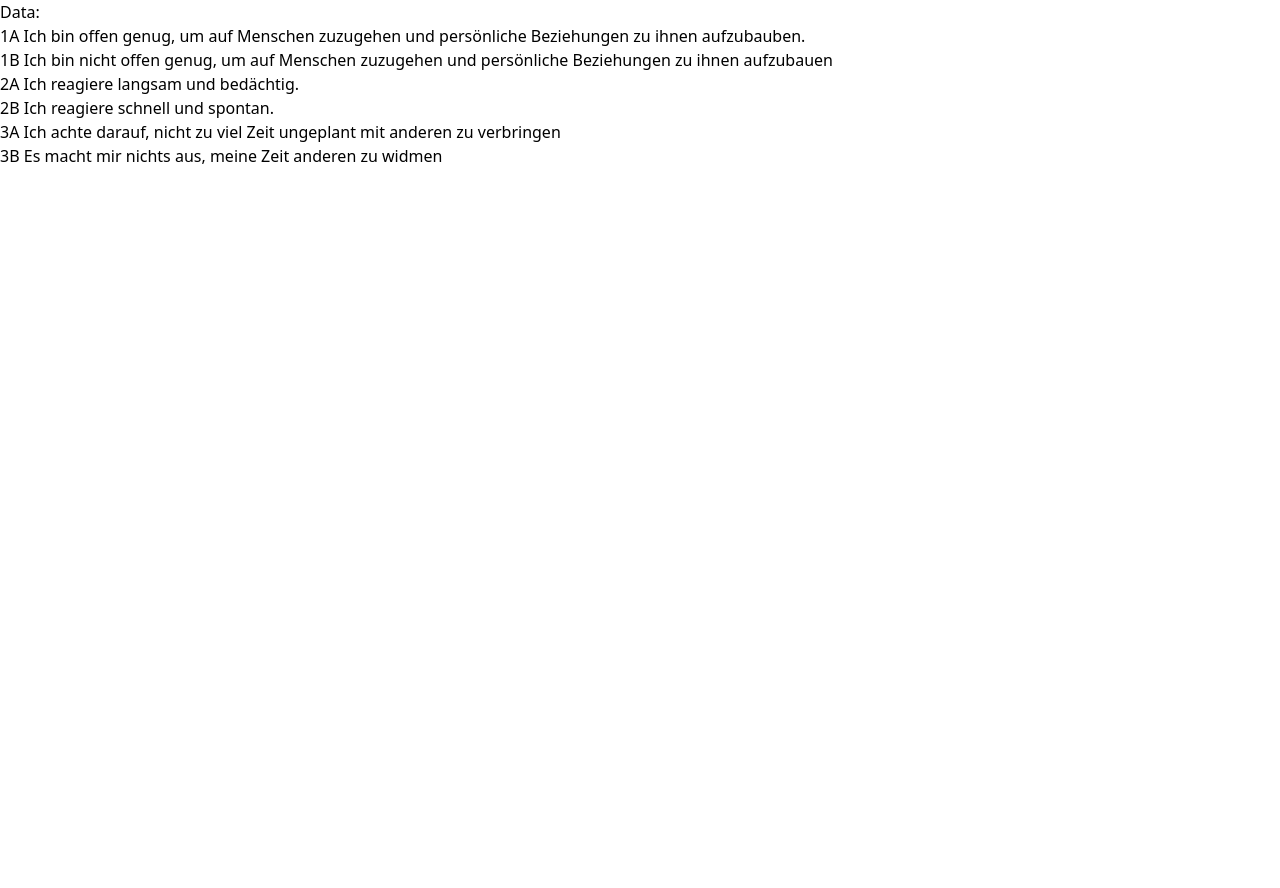
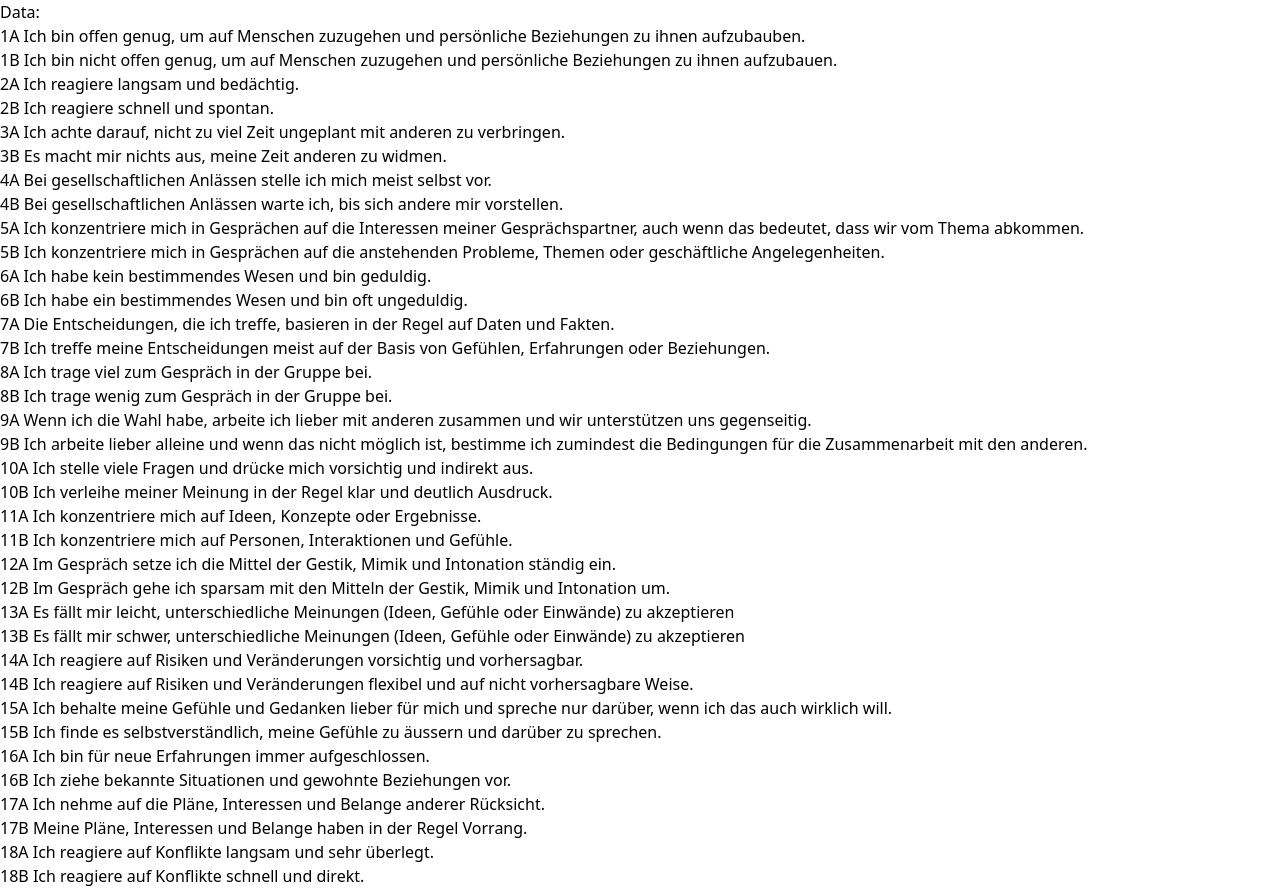
Before and after one commit to mic-meier/mdba, a Next.js app: page /mdba in a window 1280 px wide. Before the commit the page ends 800 px from the top, so only its background shows below. Built offline with nearby package versions, Linux system fonts and the light colour scheme.

Commit message:
feat: Complete data

```diff
--- a/data.ts
+++ b/data.ts
@@ -1,3 +1,5 @@
+import { channel } from 'diagnostic_channel'
+
 import { Questionnaire } from './types'
 
 export const questionnaire: Questionnaire = [
@@ -7,12 +9,16 @@ export const questionnaire: Questionnaire = [
       {
         choice: 'A',
         statement:
-          'Ich bin offen genug, um auf Menschen zuzugehen und persönliche Beziehungen zu ihnen aufzubauben.',
+          'Ich bin offen genug, um auf Menschen zuzugehen und persönliche Beziehungen\
+           zu ihnen aufzubauben.',
+        characteristic: 'O',
       },
       {
         choice: 'B',
         statement:
-          'Ich bin nicht offen genug, um auf Menschen zuzugehen und persönliche Beziehungen zu ihnen aufzubauen',
+          'Ich bin nicht offen genug, um auf Menschen zuzugehen und persönliche\
+           Beziehungen zu ihnen aufzubauen.',
+        characteristic: 'R',
       },
     ],
   },
@@ -22,10 +28,12 @@ export const questionnaire: Questionnaire = [
       {
         choice: 'A',
         statement: 'Ich reagiere langsam und bedächtig.',
+        characteristic: 'I',
       },
       {
         choice: 'B',
         statement: 'Ich reagiere schnell und spontan.',
+        characteristic: 'D',
       },
     ],
   },
@@ -35,11 +43,270 @@ export const questionnaire: Questionnaire = [
       {
         choice: 'A',
         statement:
-          'Ich achte darauf, nicht zu viel Zeit ungeplant mit anderen zu verbringen',
+          'Ich achte darauf, nicht zu viel Zeit ungeplant mit anderen zu verbringen.',
+        characteristic: 'R',
       },
       {
         choice: 'B',
-        statement: 'Es macht mir nichts aus, meine Zeit anderen zu widmen',
+        statement: 'Es macht mir nichts aus, meine Zeit anderen zu widmen.',
+        characteristic: 'O',
+      },
+    ],
+  },
+  {
+    set: 4,
+    choices: [
+      {
+        choice: 'A',
+        statement:
+          'Bei gesellschaftlichen Anlässen stelle ich mich meist selbst vor.',
+        characteristic: 'D',
+      },
+      {
+        choice: 'B',
+        statement:
+          'Bei gesellschaftlichen Anlässen warte ich, bis sich andere mir vorstellen.',
+        characteristic: 'I',
+      },
+    ],
+  },
+  {
+    set: 5,
+    choices: [
+      {
+        choice: 'A',
+        statement:
+          'Ich konzentriere mich in Gesprächen auf die Interessen meiner Gesprächspartner, \
+          auch wenn das bedeutet, dass wir vom Thema abkommen.',
+        characteristic: 'O',
+      },
+      {
+        choice: 'B',
+        statement:
+          'Ich konzentriere mich in Gesprächen auf die anstehenden Probleme, Themen\
+           oder geschäftliche Angelegenheiten.',
+        characteristic: 'R',
+      },
+    ],
+  },
+  {
+    set: 6,
+    choices: [
+      {
+        choice: 'A',
+        statement: 'Ich habe kein bestimmendes Wesen und bin geduldig.',
+        characteristic: 'I',
+      },
+      {
+        choice: 'B',
+        statement: 'Ich habe ein bestimmendes Wesen und bin oft ungeduldig.',
+        characteristic: 'D',
+      },
+    ],
+  },
+  {
+    set: 7,
+    choices: [
+      {
+        choice: 'A',
+        statement:
+          'Die Entscheidungen, die ich treffe, basieren in der Regel auf Daten und Fakten.',
+        characteristic: 'R',
+      },
+      {
+        choice: 'B',
+        statement:
+          'Ich treffe meine Entscheidungen meist auf der Basis von Gefühlen, Erfahrungen \
+            oder Beziehungen.',
+        characteristic: 'O',
+      },
+    ],
+  },
+  {
+    set: 8,
+    choices: [
+      {
+        choice: 'A',
+        statement: 'Ich trage viel zum Gespräch in der Gruppe bei.',
+        characteristic: 'D',
+      },
+      {
+        choice: 'B',
+        statement: 'Ich trage wenig zum Gespräch in der Gruppe bei.',
+        characteristic: 'I',
+      },
+    ],
+  },
+  {
+    set: 9,
+    choices: [
+      {
+        choice: 'A',
+        statement:
+          'Wenn ich die Wahl habe, arbeite ich lieber mit anderen zusammen und wir \
+        unterstützen uns gegenseitig.',
+        characteristic: 'O',
+      },
+      {
+        choice: 'B',
+        statement:
+          'Ich arbeite lieber alleine und wenn das nicht möglich ist, bestimme ich \
+          zumindest die Bedingungen für die Zusammenarbeit mit den anderen.',
+        characteristic: 'R',
+      },
+    ],
+  },
+  {
+    set: 10,
+    choices: [
+      {
+        choice: 'A',
+        statement:
+          'Ich stelle viele Fragen und drücke mich vorsichtig und indirekt aus.',
+        characteristic: 'I',
+      },
+      {
+        choice: 'B',
+        statement:
+          'Ich verleihe meiner Meinung in der Regel klar und deutlich Ausdruck.',
+        characteristic: 'D',
+      },
+    ],
+  },
+  {
+    set: 11,
+    choices: [
+      {
+        choice: 'A',
+        statement: 'Ich konzentriere mich auf Ideen, Konzepte oder Ergebnisse.',
+        characteristic: 'R',
+      },
+      {
+        choice: 'B',
+        statement:
+          'Ich konzentriere mich auf Personen, Interaktionen und Gefühle.',
+        characteristic: 'O',
+      },
+    ],
+  },
+  {
+    set: 12,
+    choices: [
+      {
+        choice: 'A',
+        statement:
+          'Im Gespräch setze ich die Mittel der Gestik, Mimik und Intonation ständig ein.',
+        characteristic: 'D',
+      },
+      {
+        choice: 'B',
+        statement:
+          'Im Gespräch gehe ich sparsam mit den Mitteln der Gestik, Mimik und Intonation um.',
+        characteristic: 'I',
+      },
+    ],
+  },
+  {
+    set: 13,
+    choices: [
+      {
+        choice: 'A',
+        statement:
+          'Es fällt mir leicht, unterschiedliche Meinungen (Ideen, Gefühle oder Einwände) \
+          zu akzeptieren',
+        characteristic: 'O',
+      },
+      {
+        choice: 'B',
+        statement:
+          'Es fällt mir schwer, unterschiedliche Meinungen (Ideen, Gefühle oder Einwände) \
+        zu akzeptieren',
+        characteristic: 'R',
+      },
+    ],
+  },
+  {
+    set: 14,
+    choices: [
+      {
+        choice: 'A',
+        statement:
+          'Ich reagiere auf Risiken und Veränderungen vorsichtig und vorhersagbar.',
+        characteristic: 'I',
+      },
+      {
+        choice: 'B',
+        statement:
+          'Ich reagiere auf Risiken und Veränderungen flexibel und auf nicht \
+        vorhersagbare Weise.',
+        characteristic: 'D',
+      },
+    ],
+  },
+  {
+    set: 15,
+    choices: [
+      {
+        choice: 'A',
+        statement:
+          'Ich behalte meine Gefühle und Gedanken lieber für mich und spreche \
+        nur darüber, wenn ich das auch wirklich will.',
+        characteristic: 'R',
+      },
+      {
+        choice: 'B',
+        statement:
+          'Ich finde es selbstverständlich, meine Gefühle zu äussern und darüber \
+        zu sprechen.',
+        characteristic: 'O',
+      },
+    ],
+  },
+  {
+    set: 16,
+    choices: [
+      {
+        choice: 'A',
+        statement: 'Ich bin für neue Erfahrungen immer aufgeschlossen.',
+        characteristic: 'D',
+      },
+      {
+        choice: 'B',
+        statement:
+          'Ich ziehe bekannte Situationen und gewohnte Beziehungen vor.',
+        characteristic: 'I',
+      },
+    ],
+  },
+  {
+    set: 17,
+    choices: [
+      {
+        choice: 'A',
+        statement:
+          'Ich nehme auf die Pläne, Interessen und Belange anderer Rücksicht.',
+        characteristic: 'O',
+      },
+      {
+        choice: 'B',
+        statement:
+          'Meine Pläne, Interessen und Belange haben in der Regel Vorrang.',
+        characteristic: 'R',
+      },
+    ],
+  },
+  {
+    set: 18,
+    choices: [
+      {
+        choice: 'A',
+        statement: 'Ich reagiere auf Konflikte langsam und sehr überlegt.',
+        characteristic: 'I',
+      },
+      {
+        choice: 'B',
+        statement: 'Ich reagiere auf Konflikte schnell und direkt.',
+        characteristic: 'D',
       },
     ],
   },
--- a/types.ts
+++ b/types.ts
@@ -1,11 +1,12 @@
-export type Question = {
-  choice: string
+export type Choice = {
+  choice: 'A' | 'B'
   statement: string
+  characteristic: 'O' | 'R' | 'D' | 'I'
 }
 
-export type QuestionSet = {
+export type ChoiceSet = {
   set: number
-  choices: Question[]
+  choices: [Choice, Choice]
 }
 
-export type Questionnaire = QuestionSet[]
+export type Questionnaire = ChoiceSet[]
```
Also changed, not shown: 1 other file (tests, documents, lock files or other folders).
